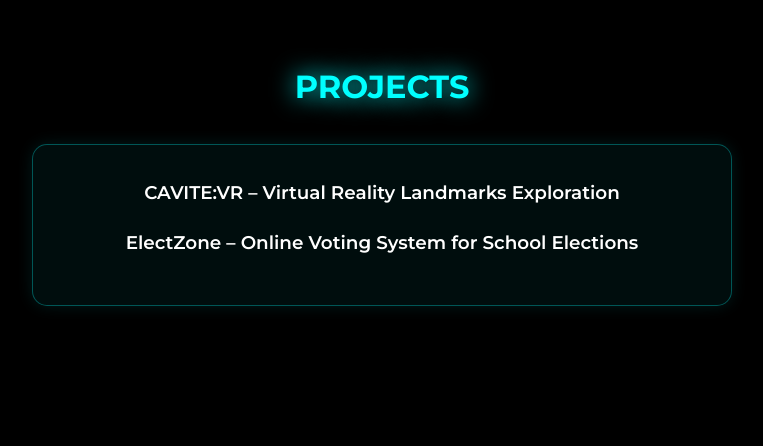
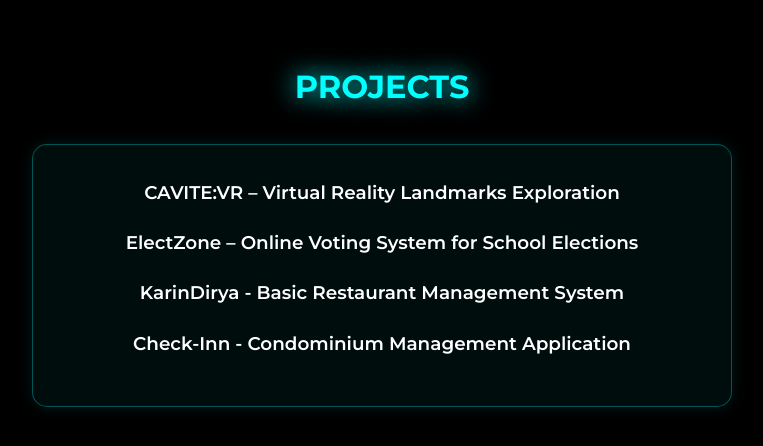
Before and after one commit to Amarillora/AboutHim, a React (Vite) app: page / in a window 1280 px wide. Shown: the part 1964-2410 px from the top of the page, without its empty margins (258-1021 px from the left). Before the commit the page ends 2320 px from the top, so only its background shows below. Built offline with nearby package versions, Linux system fonts and the light colour scheme.

Commit message:
Updated project links

```diff
--- a/src/pages/About.jsx
+++ b/src/pages/About.jsx
@@ -8,6 +8,8 @@ const About = () => {
   const projects = [
     { name: "CAVITE:VR – Virtual Reality Landmarks Exploration", link: "https://cavite-vr.onrender.com" },
     { name: "ElectZone – Online Voting System for School Elections", link: "https://elect-zone-five.vercel.app/" },
+    { name: "KarinDirya - Basic Restaurant Management System", link: "https://karin-dirya.vercel.app/" },
+    { name: "Check-Inn - Condominium Management Application", link: "https://github.com/delgadjp/Raven-Nest/releases/tag/v.0.0.2-beta" },
   ];
 
   return (
--- a/src/pages/Education.jsx
+++ b/src/pages/Education.jsx
@@ -7,7 +7,7 @@ const Education = () => {
     {
       title:
         "Bachelor of Science in Information Technology (Mobile & Web Applications)",
-      school: "National University – Dasmariñas | 2022 – 2025",
+      school: "National University – Dasmariñas | 2022 – 2026",
       grades: [
         "1st Year — Dean’s List. GWA: 3.25",
         "2nd Year — Dean’s List. GWA: 3.50. (with High Honors)",
```
